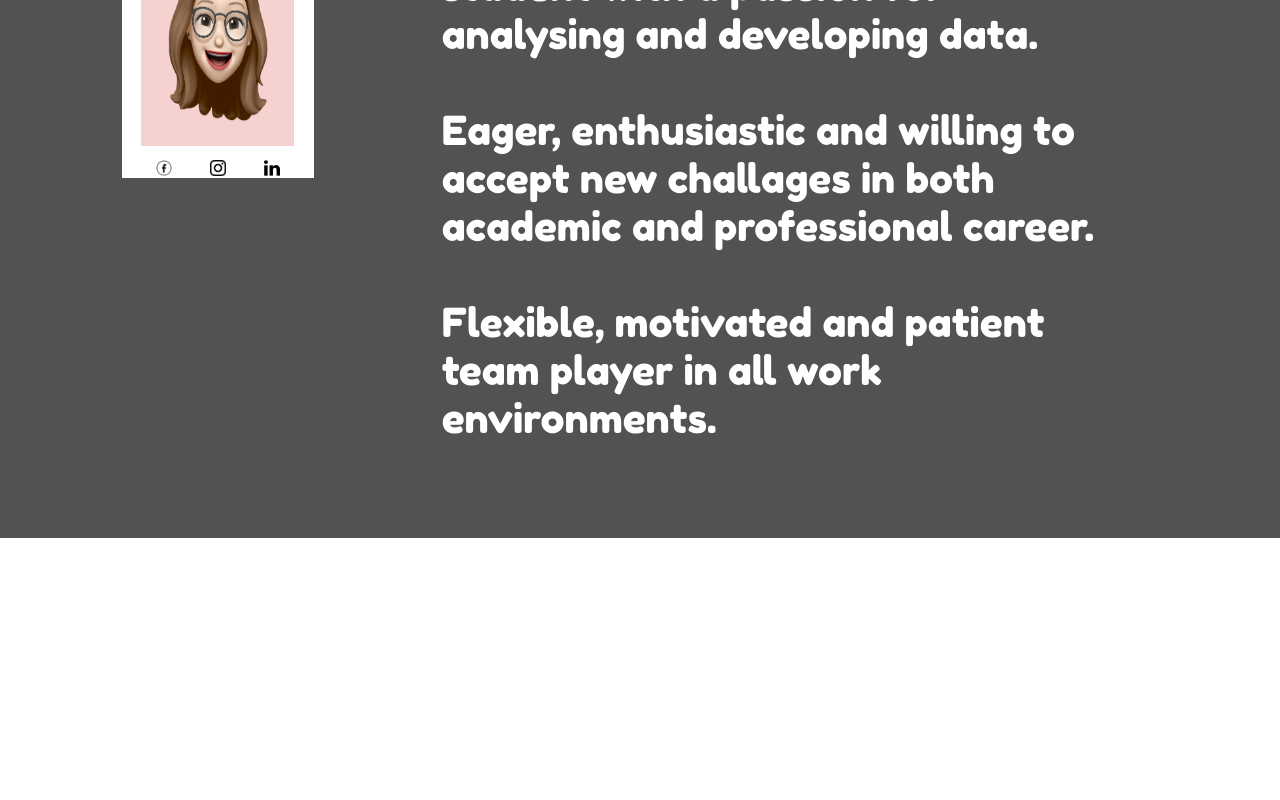
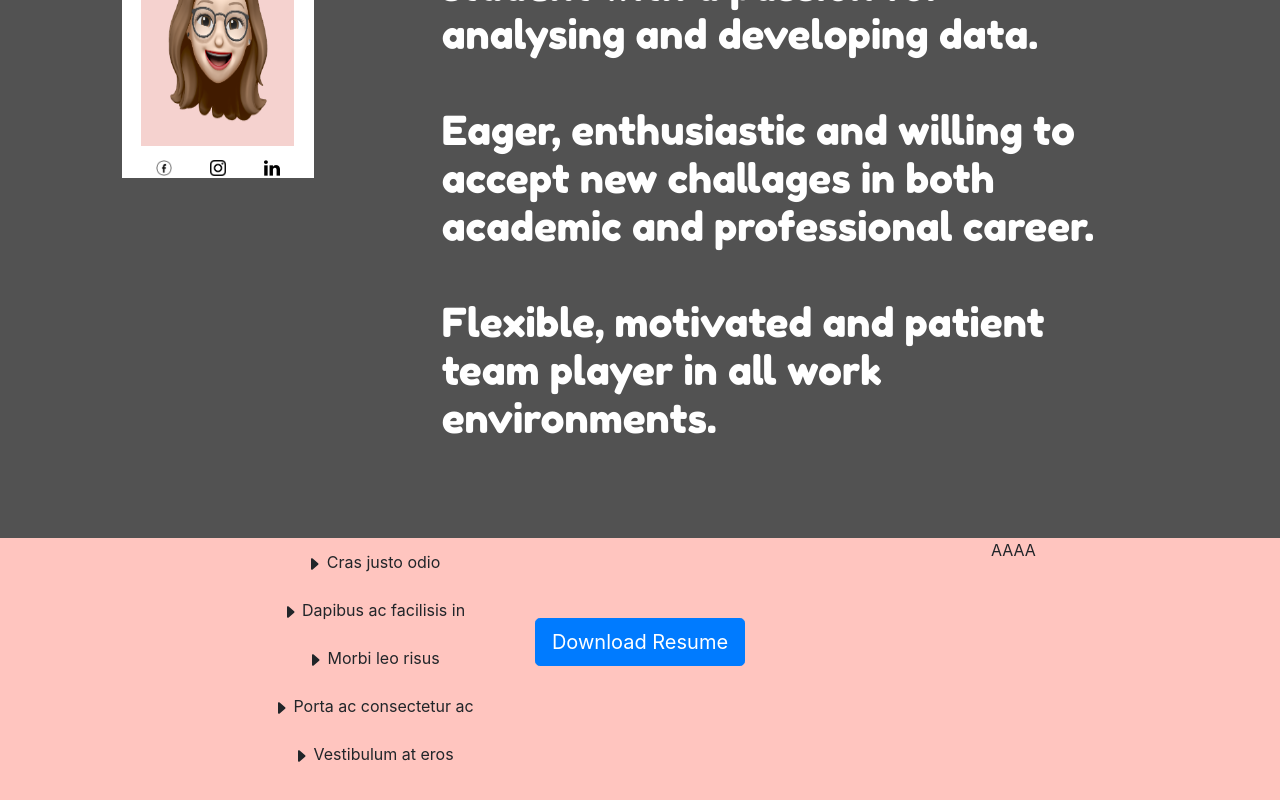
Before and after one commit to QuocViNguyen/VyTranWebsite, a React (Create React App) app: page / in a window 1280 px wide. Shown: the part 1062-1862 px from the top of the page. Before the commit the page ends 1600 px from the top, so only its background shows below. Built offline with nearby package versions, Linux system fonts and the light colour scheme.

Commit message:
Add bootstrap Icon package
and add skill page

```diff
--- a/package.json
+++ b/package.json
@@ -9,6 +9,7 @@
     "bootstrap": "^4.6.0",
     "react": "^17.0.2",
     "react-bootstrap": "^1.6.1",
+    "react-bootstrap-icons": "^1.5.0",
     "react-dom": "^17.0.2",
     "react-scripts": "4.0.3",
     "styled-components": "^5.3.0",
--- a/src/App.js
+++ b/src/App.js
@@ -1,12 +1,14 @@
 import './App.css';
 import WelcomePage from './components/pages/WelcomePage';
 import AboutPage from './components/pages/AboutPage';
+import SkillPage from './components/pages/SkillPage';
 
 function App() {
   return (
     <div className="App">
       <WelcomePage/>
       <AboutPage/>
+      <SkillPage/>
     </div>
   );
 }
--- a/src/components/AboutPageProfilePic.style.js
+++ b/src/components/AboutPageProfilePic.style.js
@@ -94,10 +94,6 @@ const LinkedTag =styled.a.attrs({
     height: auto;
 `
 
-const SocialHolder = styled.div`
-    display: flex;
-`
-
 const SocialStyling = {
     display: 'flex',
     flexDirection: 'row',
--- a/src/components/pages/AboutPage.js
+++ b/src/components/pages/AboutPage.js
@@ -8,7 +8,6 @@ import Button from 'react-bootstrap/Button';
 import 'bootstrap/dist/css/bootstrap.min.css';
 import {ProfilePic} from '../AboutPageProfilePic.style';
 import {AboutIntro} from '../AboutPageIntro.style';
-import styled from "styled-components";
 import * as Util from '../Ultility.style';
 import Resume from '../../assets/resume.pdf';
 
--- /dev/null
+++ b/src/components/pages/SkillPage.css
@@ -0,0 +1,5 @@
+.SkillPage {
+    width: 100vw;
+    height: 50vh;
+    background-color: #FFC5BF;
+}
--- /dev/null
+++ b/src/components/pages/SkillPage.js
@@ -0,0 +1,47 @@
+import React from 'react';
+import { Component } from 'react';
+import './SkillPage.css';
+import ListGroup from 'react-bootstrap/ListGroup';
+import Container from 'react-bootstrap/Container';
+import Row from 'react-bootstrap/Row';
+import Col from 'react-bootstrap/Col';
+import { CaretRightFill } from 'react-bootstrap-icons';
+
+class SkillPage extends Component {
+    constructor(props) {
+        super(props);
+        this.state = {  }
+    }
+
+    li_styling = {
+        border: 'none',
+        backgroundColor: 'transparent'
+    }
+
+    render() {
+        return (
+            <div className="SkillPage">
+                <Container fluid>
+                <Row>
+                    <Col sm={{ span:5 , offset: 1}}>
+
+                        <ListGroup>
+                            <ListGroup.Item style={this.li_styling}><CaretRightFill /> Cras justo odio</ListGroup.Item>
+                            <ListGroup.Item style={this.li_styling}><CaretRightFill /> Dapibus ac facilisis in</ListGroup.Item>
+                            <ListGroup.Item style={this.li_styling}><CaretRightFill /> Morbi leo risus</ListGroup.Item>
+                            <ListGroup.Item style={this.li_styling}><CaretRightFill /> Porta ac consectetur ac</ListGroup.Item>
+                            <ListGroup.Item style={this.li_styling}><CaretRightFill /> Vestibulum at eros</ListGroup.Item>
+                        </ListGroup>
+
+                    </Col>
+                    <Col sm={{ span:5 , offset: 1}}>
+                        AAAA
+                    </Col>
+                </Row>
+                </Container>
+            </div>
+          );
+    }
+}
+
+export default SkillPage;
```
Also changed, not shown: 1 other file (tests, documents, lock files or other folders).
